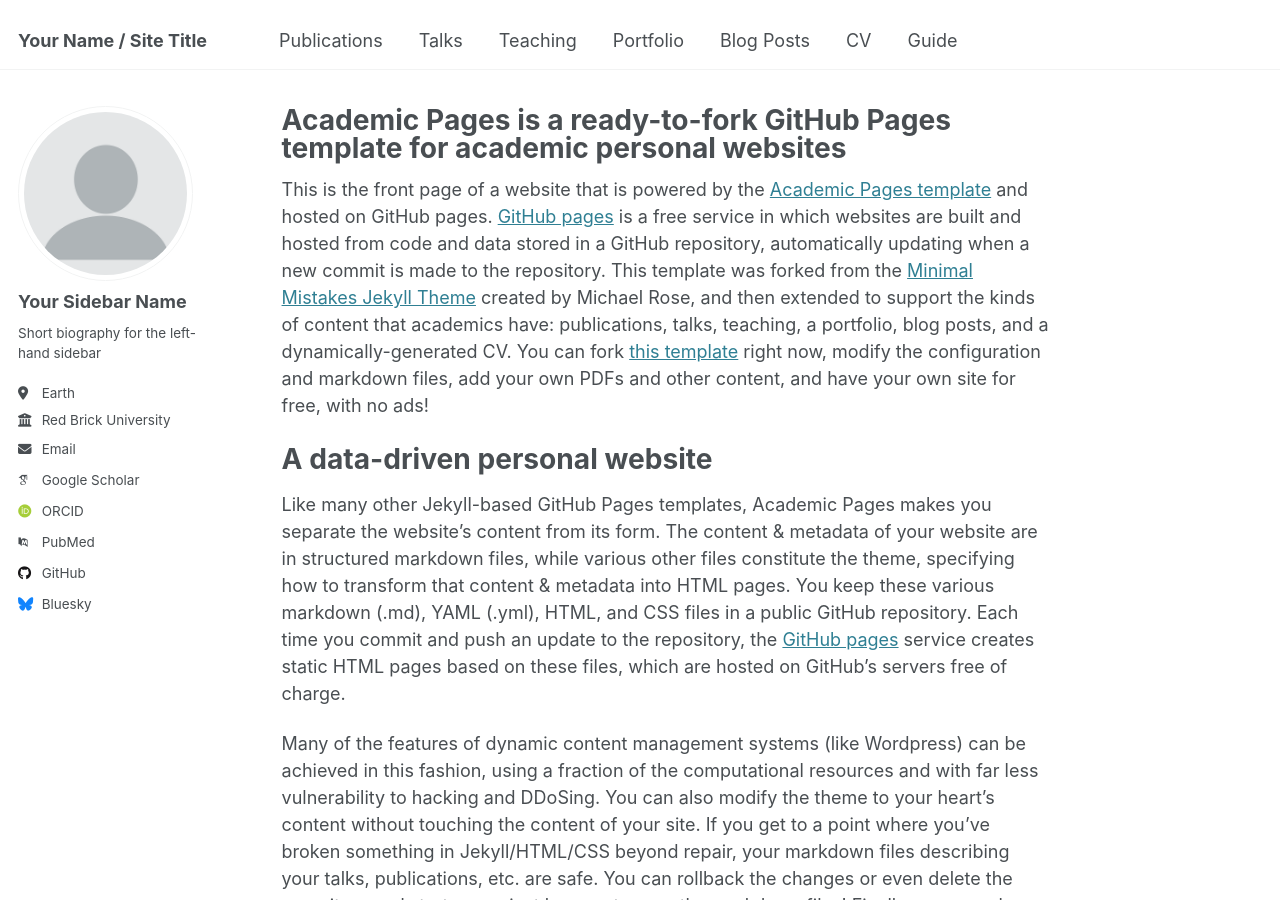
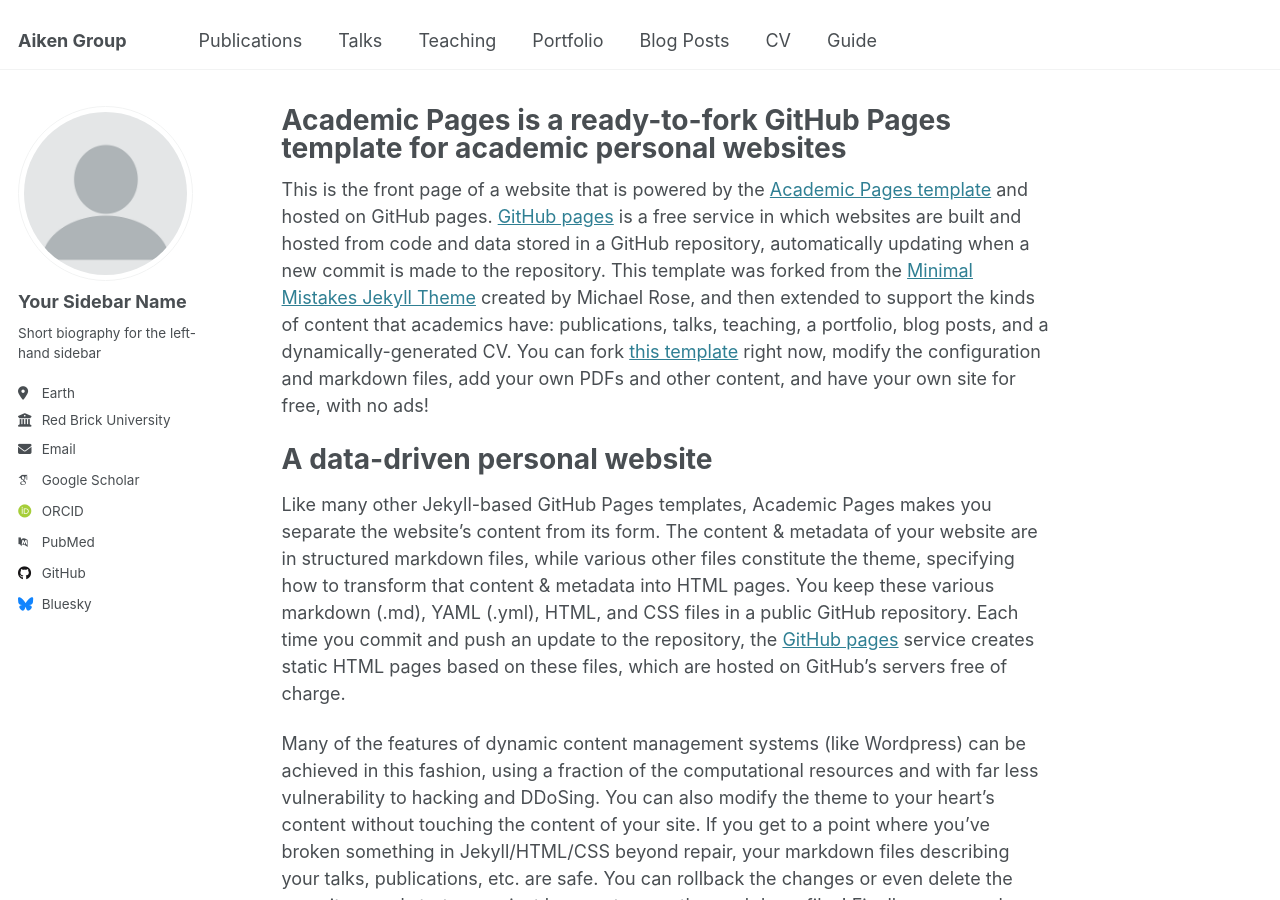
Before and after one commit to jxkiley/aikengroup.github.io, a Jekyll site: the page built from _pages/about.md, in a window 1280 px wide and 900 px high. Built offline with Jekyll 4.4.1, drawn with Linux system fonts in a browser that asks for light colours; some web fonts are replaced.

Commit message:
Update _config.yml

```diff
--- a/_config.yml
+++ b/_config.yml
@@ -9,7 +9,7 @@
 # Basic Site Settings
 locale                   : "en-US"
 site_theme               : "default"
-title                    : "Your Name / Site Title"
+title                    : "Aiken Group"
 title_separator          : "-"
 name                     : &name "Your Name"
 description              : &description "personal description"
```
